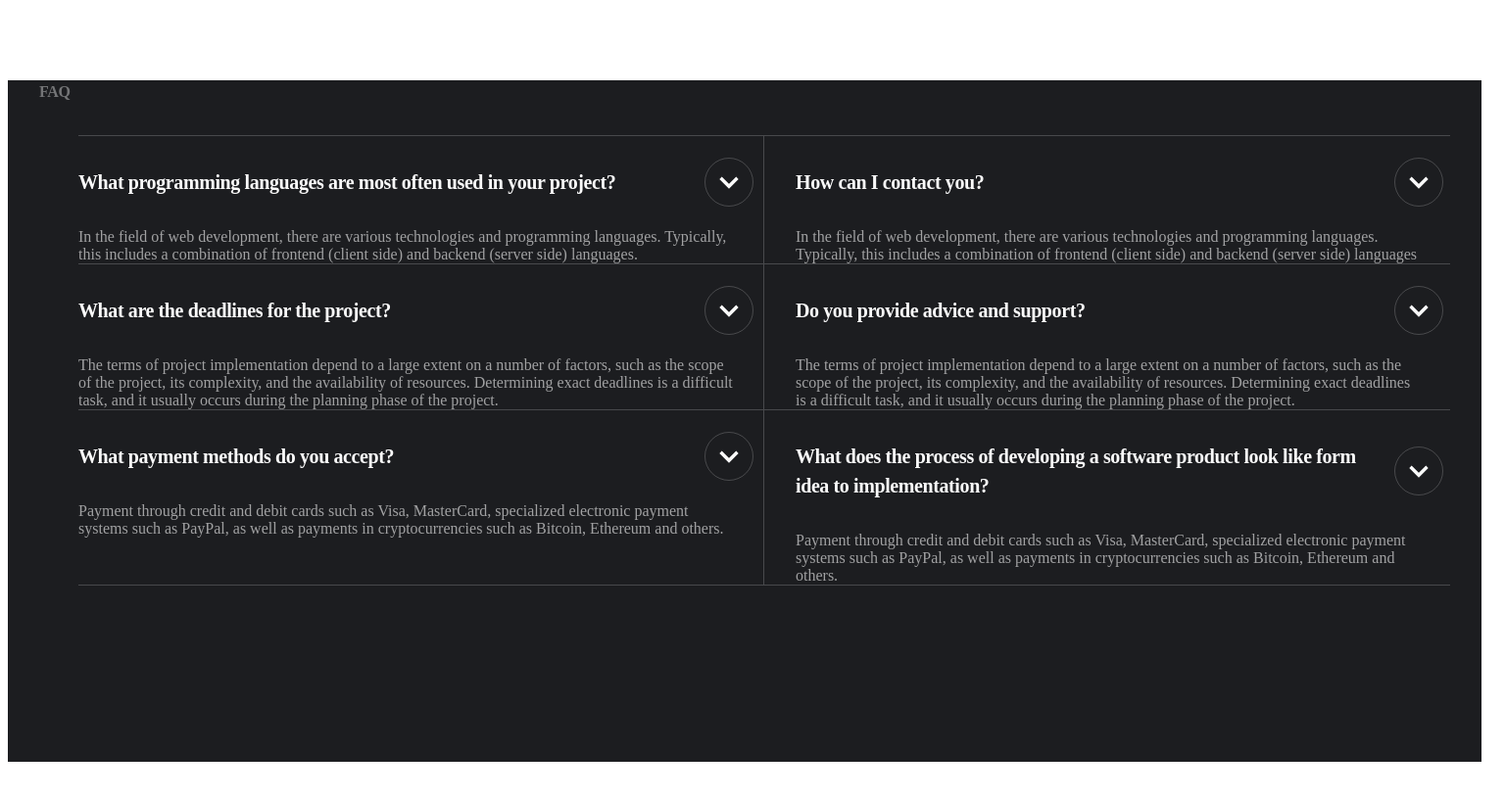
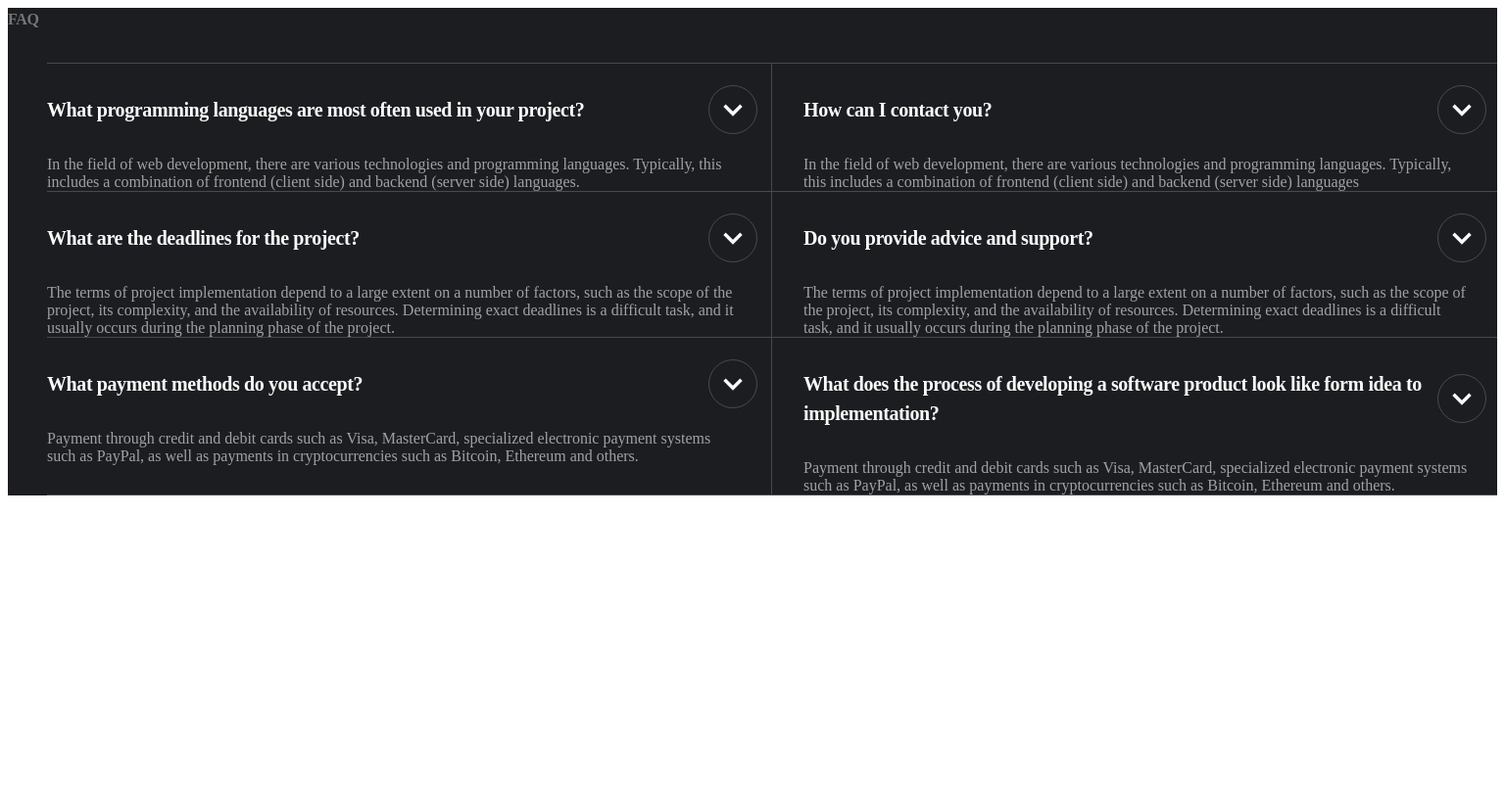
Before and after one commit to rubanAlexUa/js-project-team-10, a website: page src/partials/faq.html in a window 1536 px wide. Shown: the whole page at 98% size. Drawn offline with nearby package versions, Linux system fonts and the light colour scheme.

Commit message:
faq ready

```diff
--- a/src/css/faq.css
+++ b/src/css/faq.css
@@ -10,12 +10,7 @@
 }
 
 .faq {
-    margin-bottom: 32px;
-    margin-top: 32px;
     background-color: #1C1D20;
-    min-width: 320px;
-    max-width: 375px;
-    padding: 0 16px 64px 16px;
 }
 
 .faq-header {
@@ -57,7 +52,6 @@
     text-decoration: none;
     padding: 20px 0;
     display: flex;
-    /* justify-content: space-between; */
     align-items: center;
 }
 .item .item-header .question::after {
@@ -76,8 +70,6 @@
     width: 34px;
     height: 34px;
     display: flex;
-    /* justify-content: center;
-    align-items: center; */
     fill: transparent;
     stroke: #FAFAFA;
 }
@@ -116,17 +108,6 @@
 }
 
 @media only screen and (min-width: 768px) {
-    .faq {
-        margin-bottom: 48px;
-        margin-top: 48px;
-        max-width: 768px;
-        padding: 0 32px 96px 32px;
-    }
-
-    /* .container-list  .item.is-active {
-        padding-bottom: 24px;
-    } */
-
     .item .item-header .question {
         width: 90%;
         padding-top: 32px;
@@ -145,13 +126,6 @@
 }
 
 @media only screen and (min-width: 1440px) {
-    .faq {
-        margin-bottom: 82px;
-        margin-top: 82px;
-        max-width: 1440px;
-        padding: 0 32px 164px 32px;
-    }
-
     .container-list {
         display: grid;
         grid-template-columns: repeat(2, 1fr);
@@ -196,9 +170,6 @@
         width: 90%;
         padding-bottom: 32px;
     }
-    /* .container-list  .item.is-active {
-        padding-bottom: 24px;
-    } */
     .faq-svg-open {
         transform: translate(120%, -50%);
     }
```
